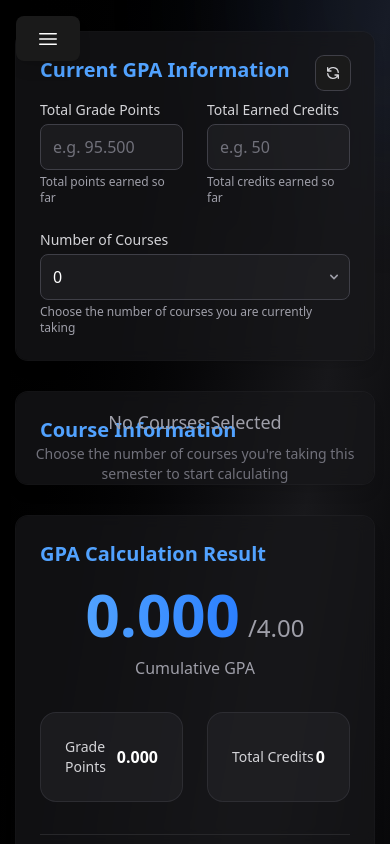
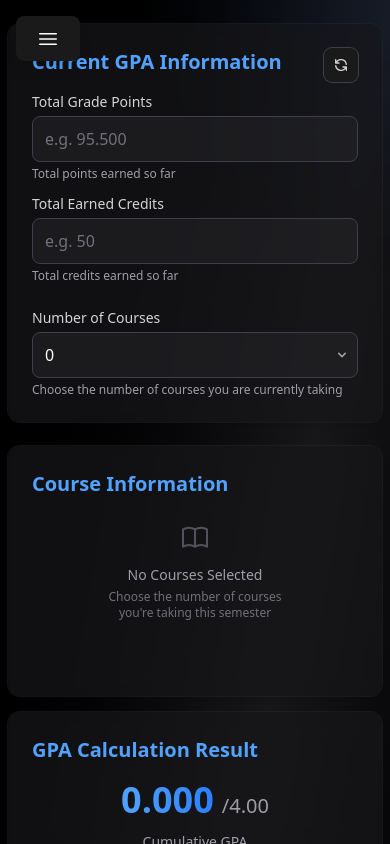
Before and after one commit to Ahmkwj/UDST-Tools, a React (Vite) app: page /gpa-calculator in a window 390 px wide. Built offline with nearby package versions, Linux system fonts and the light colour scheme.

Commit message:
sizing fixed

```diff
--- a/src/pages/GPACalculator.tsx
+++ b/src/pages/GPACalculator.tsx
@@ -268,18 +268,18 @@ export default function GPACalculator() {
   };
 
   return (
-    <div className="relative min-h-screen w-full py-8 px-4 md:px-8 overflow-y-auto bg-gradient-to-br from-black via-zinc-900 to-black text-white">
+    <div className="relative min-h-screen w-full py-6 md:py-8 px-2 md:px-8 overflow-x-hidden overflow-y-auto bg-gradient-to-br from-black via-zinc-900 to-black text-white">
       {/* Background decoration */}
       <div className="absolute inset-0 overflow-hidden pointer-events-none">
         <div className="absolute -top-40 -right-40 w-80 h-80 rounded-full bg-blue-900/10 blur-3xl"></div>
         <div className="absolute -bottom-40 -left-40 w-80 h-80 rounded-full bg-blue-900/10 blur-3xl"></div>
       </div>
 
-      <div className="relative z-10 max-w-6xl mx-auto space-y-8">
+      <div className="relative z-10 w-full max-w-6xl mx-auto space-y-4 sm:space-y-6 md:space-y-8">
         {/* Main content */}
-        <div className="grid grid-cols-1 lg:grid-cols-2 gap-8">
+        <div className="grid grid-cols-1 lg:grid-cols-2 gap-4 sm:gap-6 md:gap-8">
           {/* Left Column - Input Sections */}
-          <div className="space-y-8 h-full flex flex-col">
+          <div className="space-y-6 md:space-y-8 h-full flex flex-col">
             {/* Basic Information Card */}
             <Card title="Current GPA Information" className="relative">
               <div className="absolute top-6 right-6">
@@ -308,7 +308,7 @@ export default function GPACalculator() {
               </div>
 
               <form className="space-y-6">
-                <div className="grid grid-cols-2 gap-6">
+                <div className="grid grid-cols-1 sm:grid-cols-2 gap-3 sm:gap-6">
                   <Input
                     label="Total Grade Points"
                     type="number"
@@ -364,13 +364,13 @@ export default function GPACalculator() {
             {/* Course Information Card */}
             <Card
               title="Course Information"
-              className="bg-zinc-900/70 backdrop-blur-sm ring-1 ring-zinc-800/50 flex-1"
+              className="bg-zinc-900/70 backdrop-blur-sm ring-1 ring-zinc-800/50 flex-1 relative min-h-[250px] sm:min-h-[300px] md:min-h-[350px]"
             >
               {numberOfCourses === 0 ? (
-                <div className="absolute inset-0 flex flex-col items-center justify-center py-8 px-4 text-center">
+                <div className="flex flex-col items-center justify-center py-8 px-3 text-center w-full absolute top-1/2 left-1/2 transform -translate-x-1/2 -translate-y-1/2">
                   <svg
                     xmlns="http://www.w3.org/2000/svg"
-                    className="h-12 w-12 text-zinc-600 mb-4"
+                    className="h-8 w-8 sm:h-10 sm:w-10 md:h-12 md:w-12 text-zinc-600 mb-3"
                     fill="none"
                     viewBox="0 0 24 24"
                     stroke="currentColor"
@@ -382,31 +382,30 @@ export default function GPACalculator() {
                       d="M12 6.253v13m0-13C10.832 5.477 9.246 5 7.5 5S4.168 5.477 3 6.253v13C4.168 18.477 5.754 18 7.5 18s3.332.477 4.5 1.253m0-13C13.168 5.477 14.754 5 16.5 5c1.747 0 3.332.477 4.5 1.253v13C19.832 18.477 18.247 18 16.5 18c-1.746 0-3.332.477-4.5 1.253"
                     />
                   </svg>
-                  <p className="text-zinc-400 text-lg mb-2">
+                  <p className="text-zinc-400 text-sm sm:text-base md:text-lg mb-1 sm:mb-2">
                     No Courses Selected
                   </p>
-                  <p className="text-zinc-500 text-sm">
-                    Choose the number of courses you're taking this semester to
-                    start calculating
+                  <p className="text-zinc-500 text-xs sm:text-sm max-w-[180px] sm:max-w-[250px]">
+                    Choose the number of courses you're taking this semester
                   </p>
                 </div>
               ) : (
-                <div className="space-y-6 h-full overflow-y-auto">
+                <div className="space-y-4 sm:space-y-6 h-full overflow-y-auto px-1 sm:px-0">
                   {courses.map((course, index) => (
                     <div
                       key={index}
-                      className="p-6 bg-zinc-800/50 border border-zinc-700/50 rounded-lg space-y-6"
+                      className="p-4 sm:p-6 bg-zinc-800/50 border border-zinc-700/50 rounded-lg space-y-4 sm:space-y-6"
                     >
-                      <div className="flex items-center justify-between mb-2">
+                      <div className="flex items-center justify-between mb-1 sm:mb-2">
                         <h3 className="text-sm font-semibold text-blue-400">
                           Course {index + 1}
                         </h3>
-                        <div className="text-xs font-medium text-zinc-400 bg-zinc-800/80 px-2.5 py-1 rounded-full">
+                        <div className="text-xs font-medium text-zinc-400 bg-zinc-800/80 px-2 sm:px-2.5 py-0.5 sm:py-1 rounded-full">
                           {course.credits} Credits
                         </div>
                       </div>
 
-                      <div className="grid grid-cols-2 gap-6">
+                      <div className="grid grid-cols-1 sm:grid-cols-2 gap-3 sm:gap-6">
                         <Select
                           label="Grade"
                           value={course.grade}
@@ -446,6 +445,7 @@ export default function GPACalculator() {
                           updateCourse(index, "isRepeat", e.target.checked)
                         }
                         label="Repeating this course"
+                        className="max-w-full overflow-hidden text-ellipsis"
                       />
 
                       {course.isRepeat && (
@@ -473,19 +473,23 @@ export default function GPACalculator() {
           {/* Right Column - Results Section */}
           <div className="space-y-8">
             <Card title="GPA Calculation Result">
-              <div className="text-center mb-8">
+              <div className="text-center mb-6 md:mb-8">
                 <div className="inline-flex items-baseline">
-                  <span className="text-6xl font-bold bg-gradient-to-r from-blue-400 to-blue-500 bg-clip-text text-transparent">
+                  <span className="text-4xl md:text-6xl font-bold bg-gradient-to-r from-blue-400 to-blue-500 bg-clip-text text-transparent">
                     {newCumulativeGPA.toFixed(3)}
                   </span>
-                  <span className="text-2xl text-zinc-400 ml-2">/4.00</span>
+                  <span className="text-xl md:text-2xl text-zinc-400 ml-2">
+                    /4.00
+                  </span>
                 </div>
-                <p className="text-zinc-400 text-base mt-3">Cumulative GPA</p>
+                <p className="text-zinc-400 text-sm md:text-base mt-3">
+                  Cumulative GPA
+                </p>
               </div>
 
               <div className="space-y-6">
-                <div className="grid grid-cols-2 gap-6">
-                  <div className="flex justify-between items-center p-6 rounded-2xl bg-zinc-800/50 border border-zinc-700/50">
+                <div className="grid grid-cols-1 sm:grid-cols-2 gap-3 sm:gap-6">
+                  <div className="flex justify-between items-center p-4 sm:p-6 rounded-2xl bg-zinc-800/50 border border-zinc-700/50">
                     <span className="text-sm font-medium text-zinc-300">
                       Grade Points
                     </span>
@@ -494,7 +498,7 @@ export default function GPACalculator() {
                     </span>
                   </div>
 
-                  <div className="flex justify-between items-center p-6 rounded-2xl bg-zinc-800/50 border border-zinc-700/50">
+                  <div className="flex justify-between items-center p-4 sm:p-6 rounded-2xl bg-zinc-800/50 border border-zinc-700/50">
                     <span className="text-sm font-medium text-zinc-300">
                       Total Credits
                     </span>
@@ -505,15 +509,15 @@ export default function GPACalculator() {
                 </div>
 
                 {/* GPA Graph */}
-                <div className="mt-8 pt-6 border-t border-zinc-800">
+                <div className="mt-6 md:mt-8 pt-6 border-t border-zinc-800 overflow-x-hidden">
                   <h3 className="text-base font-semibold text-zinc-200 mb-2">
                     GPA Trend
                   </h3>
-                  <p className="text-sm text-zinc-400 mb-6">
+                  <p className="text-xs sm:text-sm text-zinc-400 mb-4 md:mb-6">
                     Visualizes the progression from your previous cumulative GPA
                     to your projected GPA after this semester.
                   </p>
-                  <div className="h-[200px] w-full">
+                  <div className="h-[180px] sm:h-[200px] w-full">
                     <Line
                       data={{
                         labels: ["Previous", "Current"],
@@ -670,14 +674,14 @@ export default function GPACalculator() {
         </div>
 
         {/* Future Scenarios Section - Full Width */}
-        <div className="mt-8">
+        <div className="mt-6 md:mt-8">
           <Card title="Future Scenarios">
-            <p className="text-base text-zinc-300 mb-8">
+            <p className="text-base text-zinc-300 mb-6 md:mb-8">
               Explore possible outcomes based on different course loads for your
               next semester
             </p>
 
-            <div className="grid grid-cols-1 md:grid-cols-3 gap-6">
+            <div className="grid grid-cols-1 sm:grid-cols-2 md:grid-cols-3 gap-3 sm:gap-6">
               {scenarios.map((scenario, index) => (
                 <div
                   key={index}
@@ -712,7 +716,7 @@ export default function GPACalculator() {
                     </Button>
                   </div>
 
-                  <div className="p-6 grid grid-cols-2 gap-6">
+                  <div className="p-3 sm:p-4 md:p-6 grid grid-cols-2 gap-2 sm:gap-4 md:gap-6">
                     <div className="space-y-1.5">
                       <div className="text-sm text-zinc-400">Term GPA</div>
                       <div className="text-2xl font-semibold text-white">
@@ -733,7 +737,7 @@ export default function GPACalculator() {
                         {scenario.grades.map((grade, i) => (
                           <span
                             key={i}
-                            className="px-2.5 py-1 bg-zinc-700/80 rounded-full text-sm font-medium text-white"
+                            className="px-2 sm:px-2.5 py-0.5 sm:py-1 bg-zinc-700/80 rounded-full text-xs sm:text-sm font-medium text-white"
                           >
                             {grade}
                           </span>
```
